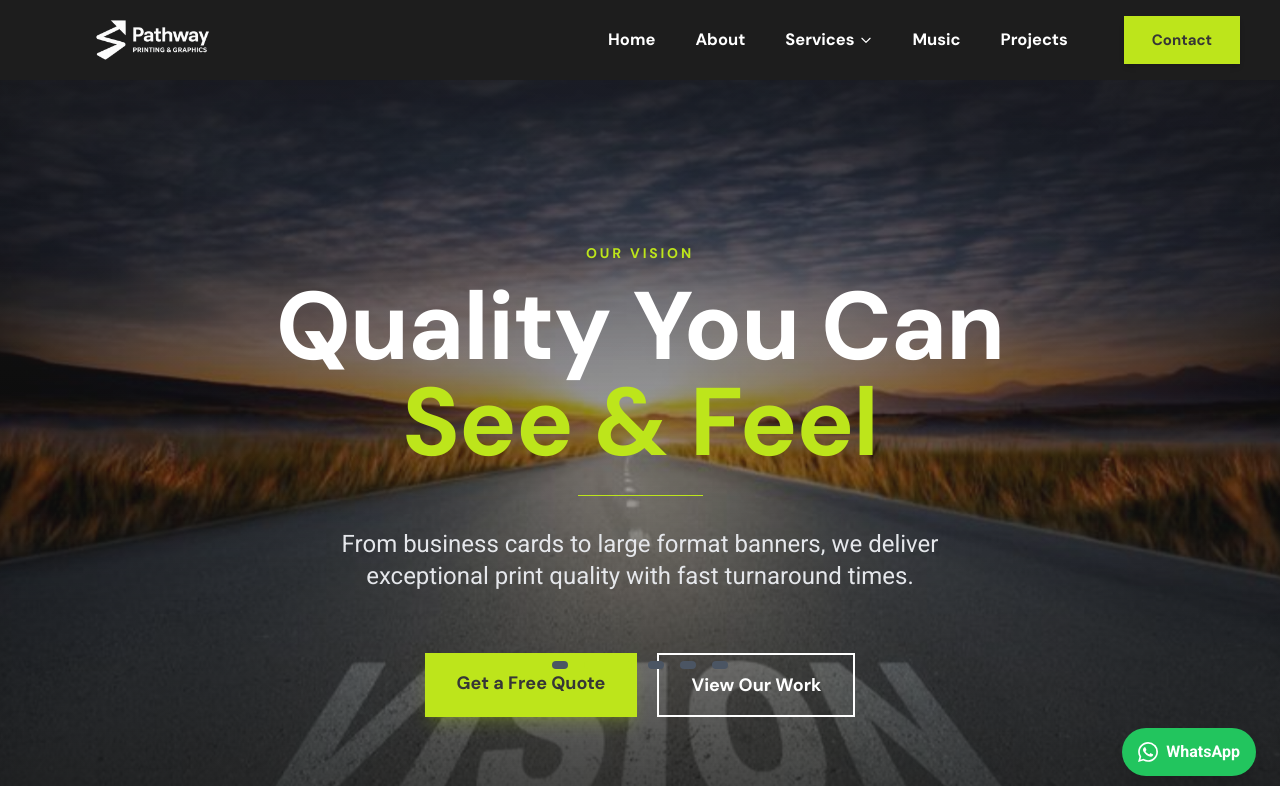
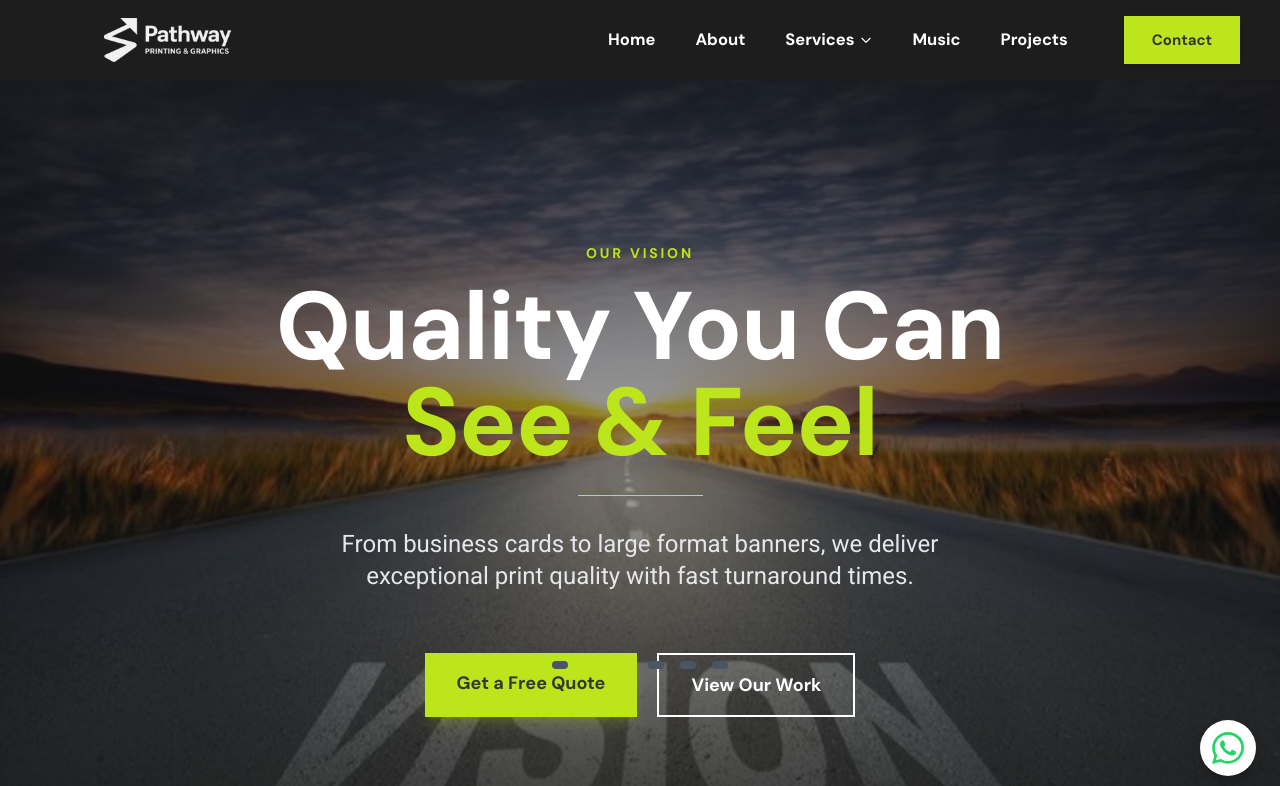
Before and after one commit to Sembatya2020/pathway-printing, a Next.js app: page / in a window 1280 px wide. Shown: the top 786 px of the page. Built offline with nearby package versions, Linux system fonts and the light colour scheme.

Commit message:
UI updates: WhatsApp floating button and Founder section layout fix

```diff
--- a/components/Footer.js
+++ b/components/Footer.js
@@ -51,7 +51,7 @@ export default function Footer() {
             <h3 className="font-heading text-lg font-bold mb-4 text-white">Contact Us</h3>
             <div className="flex flex-col gap-3 font-body text-gray-400 text-sm">
               <p>Bwaise, Bombo Road<br />Kampala, Uganda</p>
-              <a href="mailto:ivansmbt@gmail.com" className="hover:text-charles-lime transition-colors">ivansmbt@gmail.com</a>
+              <a href="mailto:info@pathway-printing.net" className="hover:text-charles-lime transition-colors">info@pathway-printing.net</a>
               <a href="tel:+256782807255" className="hover:text-charles-lime transition-colors">+256 782 807 255</a>
               <div className="pt-2 border-t border-gray-700/50">
                 <p className="text-xs text-gray-500 mb-1">Business Hours</p>
--- a/components/Header.js
+++ b/components/Header.js
@@ -24,13 +24,13 @@ export default function Header() {
   return (
     <header className={`fixed top-0 left-0 w-full z-50 h-[80px] transition-all duration-300 ${scrolled ? 'bg-charles-darker/95 backdrop-blur-md shadow-lg' : 'bg-charles-darker'}`}>
       <div className="mx-auto flex h-full max-w-7xl items-center justify-between px-6 md:px-10">
-        <Link href="/" className="relative h-[65px] md:h-[80px] w-[260px] md:w-[340px] transition-transform hover:opacity-80 flex items-center overflow-hidden">
+        <Link href="/" className="relative h-[65px] md:h-[80px] w-[260px] md:w-[340px] transition-transform hover:opacity-80 flex items-center">
           <Image
             src="/images/Finished designs/Logo.png"
             alt="Pathway Printing & Graphics"
             fill
             unoptimized
-            className="object-contain object-left scale-[1.6] md:scale-[1.9] origin-left"
+            className="object-contain object-left scale-[1.8] md:scale-[2.15] origin-left saturate-[0.85] opacity-95 transition-all"
             priority
           />
         </Link>
@@ -121,16 +121,6 @@ export default function Header() {
         </div>
       </div>
 
-      {/* WhatsApp Floating Button */}
-      <a
-        href="https://wa.me/256755960836"
-        className="fixed bottom-6 right-6 z-50 rounded-full bg-green-500 hover:bg-green-600 px-4 py-3 text-sm font-bold text-white shadow-xl transition-all hover:scale-105 md:text-base flex items-center"
-      >
-        <svg className="w-5 h-5 mr-2" fill="currentColor" viewBox="0 0 24 24">
-          <path d="M17.472 14.382c-.297-.149-1.758-.867-2.03-.967-.273-.099-.471-.148-.67.15-.197.297-.767.966-.94 1.164-.173.199-.347.223-.644.075-.297-.15-1.255-.463-2.39-1.475-.883-.788-1.48-1.761-1.653-2.059-.173-.297-.018-.458.13-.606.134-.133.298-.347.446-.52.149-.174.198-.298.298-.497.099-.198.05-.371-.025-.52-.075-.149-.669-1.612-.916-2.207-.242-.579-.487-.5-.669-.51-.173-.008-.371-.01-.57-.01-.198 0-.52.074-.792.372-.272.297-1.04 1.016-1.04 2.479 0 1.462 1.065 2.875 1.213 3.074.149.198 2.096 3.2 5.077 4.487.709.306 1.262.489 1.694.625.712.227 1.36.195 1.871.118.571-.085 1.758-.719 2.006-1.413.248-.694.248-1.289.173-1.413-.074-.124-.272-.198-.57-.347m-5.421 7.403h-.004a9.87 9.87 0 01-5.031-1.378l-.361-.214-3.741.982.998-3.648-.235-.374a9.86 9.86 0 01-1.51-5.26c.001-5.45 4.436-9.884 9.888-9.884 2.64 0 5.122 1.03 6.988 2.898a9.825 9.825 0 012.893 6.994c-.003 5.45-4.437 9.884-9.885 9.884m8.413-18.297A11.815 11.815 0 0012.05 0C5.495 0 .16 5.335.157 11.892c0 2.096.547 4.142 1.588 5.945L.057 24l6.305-1.654a11.882 11.882 0 005.683 1.448h.005c6.554 0 11.89-5.335 11.893-11.893A11.821 11.821 0 0020.885 3.488"/>
-        </svg>
-        WhatsApp
-      </a>
     </header>
   );
 }
--- a/pages/_app.js
+++ b/pages/_app.js
@@ -1,5 +1,22 @@
 import '../styles/globals.css';
 
 export default function App({ Component, pageProps }) {
-  return <Component {...pageProps} />;
+  return (
+    <>
+      <Component {...pageProps} />
+
+      {/* WhatsApp Floating Button */}
+      <a
+        href="https://wa.me/256755960836"
+        target="_blank"
+        rel="noopener noreferrer"
+        aria-label="Chat on WhatsApp"
+        className="fixed bottom-[24px] right-[24px] z-[9999] flex h-[56px] w-[56px] items-center justify-center rounded-full bg-white shadow-lg shadow-black/20 transition-transform duration-300 hover:scale-110"
+      >
+        <svg className="h-[32px] w-[32px] text-[#25D366]" fill="currentColor" viewBox="0 0 24 24">
+          <path d="M17.472 14.382c-.297-.149-1.758-.867-2.03-.967-.273-.099-.471-.148-.67.15-.197.297-.767.966-.94 1.164-.173.199-.347.223-.644.075-.297-.15-1.255-.463-2.39-1.475-.883-.788-1.48-1.761-1.653-2.059-.173-.297-.018-.458.13-.606.134-.133.298-.347.446-.52.149-.174.198-.298.298-.497.099-.198.05-.371-.025-.52-.075-.149-.669-1.612-.916-2.207-.242-.579-.487-.5-.669-.51-.173-.008-.371-.01-.57-.01-.198 0-.52.074-.792.372-.272.297-1.04 1.016-1.04 2.479 0 1.462 1.065 2.875 1.213 3.074.149.198 2.096 3.2 5.077 4.487.709.306 1.262.489 1.694.625.712.227 1.36.195 1.871.118.571-.085 1.758-.719 2.006-1.413.248-.694.248-1.289.173-1.413-.074-.124-.272-.198-.57-.347m-5.421 7.403h-.004a9.87 9.87 0 01-5.031-1.378l-.361-.214-3.741.982.998-3.648-.235-.374a9.86 9.86 0 01-1.51-5.26c.001-5.45 4.436-9.884 9.888-9.884 2.64 0 5.122 1.03 6.988 2.898a9.825 9.825 0 012.893 6.994c-.003 5.45-4.437 9.884-9.885 9.884m8.413-18.297A11.815 11.815 0 0012.05 0C5.495 0 .16 5.335.157 11.892c0 2.096.547 4.142 1.588 5.945L.057 24l6.305-1.654a11.882 11.882 0 005.683 1.448h.005c6.554 0 11.89-5.335 11.893-11.893A11.821 11.821 0 0020.885 3.488"/>
+        </svg>
+      </a>
+    </>
+  );
 }
--- a/pages/contact.js
+++ b/pages/contact.js
@@ -141,7 +141,7 @@ export default function Contact() {
                 </div>
                 <div>
                   <p className="text-sm text-gray-500 mb-1">Email</p>
-                  <a href="mailto:ivansmbt@gmail.com" className="text-white hover:text-charles-lime transition-colors text-lg font-bold">ivansmbt@gmail.com</a>
+                  <a href="mailto:info@pathway-printing.net" className="text-white hover:text-charles-lime transition-colors text-lg font-bold">info@pathway-printing.net</a>
                 </div>
                 <div>
                   <p className="text-sm text-gray-500 mb-1">WhatsApp</p>
--- a/pages/contact_old.js
+++ b/pages/contact_old.js
@@ -30,7 +30,7 @@ export default function Contact() {
           <div className="section-card">
             <h2 className="text-xl font-semibold text-slate-800">Contact information</h2>
             <ul className="mt-4 space-y-2 text-sm text-slate-600">
-              <li><strong>Email:</strong> <a href="mailto:ivansmbt@gmail.com" className="text-brand-700">ivansmbt@gmail.com</a></li>
+              <li><strong>Email:</strong> <a href="mailto:info@pathway-printing.net" className="text-brand-700">info@pathway-printing.net</a></li>
               <li><strong>WhatsApp:</strong> <a href="https://wa.me/256755960836" className="text-brand-700">+256755960836</a></li>
               <li><strong>Call:</strong> <a href="tel:+256782897255" className="text-brand-700">+256782897255</a></li>
               <li><strong>Location:</strong> Bwaise, Kampala, along Bombo Road</li>
--- a/pages/index.js
+++ b/pages/index.js
@@ -455,13 +455,13 @@ export default function Home() {
               whileInView={{ opacity: 1, x: 0 }}
               viewport={{ once: true }}
               transition={{ duration: 0.8 }}
-              className="relative aspect-square max-w-md mx-auto lg:mx-0 overflow-hidden rounded-2xl grayscale hover:grayscale-0 transition-all duration-700"
+              className="relative aspect-[4/5] max-w-md mx-auto lg:mx-0 overflow-hidden rounded-2xl grayscale hover:grayscale-0 transition-all duration-700"
             >
               <Image
                 src="/images/founder.png"
                 alt="Ivan Sembatya - Founder of Pathway Printing & Graphics"
                 fill
-                className="object-cover"
+                className="object-cover object-top"
               />
             </motion.div>
             <motion.div
--- a/pages/privacy-policy.js
+++ b/pages/privacy-policy.js
@@ -52,7 +52,7 @@ export default function PrivacyPolicy() {
                 <p>
                   If you have any questions about this Privacy Policy, please contact us at:
                   <br />
-                  Email: ivansmbt@gmail.com
+                  Email: info@pathway-printing.net
                   <br />
                   Phone: +256 782 807 255
                 </p>
```
Also changed, not shown: 19 other files (tests, documents, lock files or other folders).
